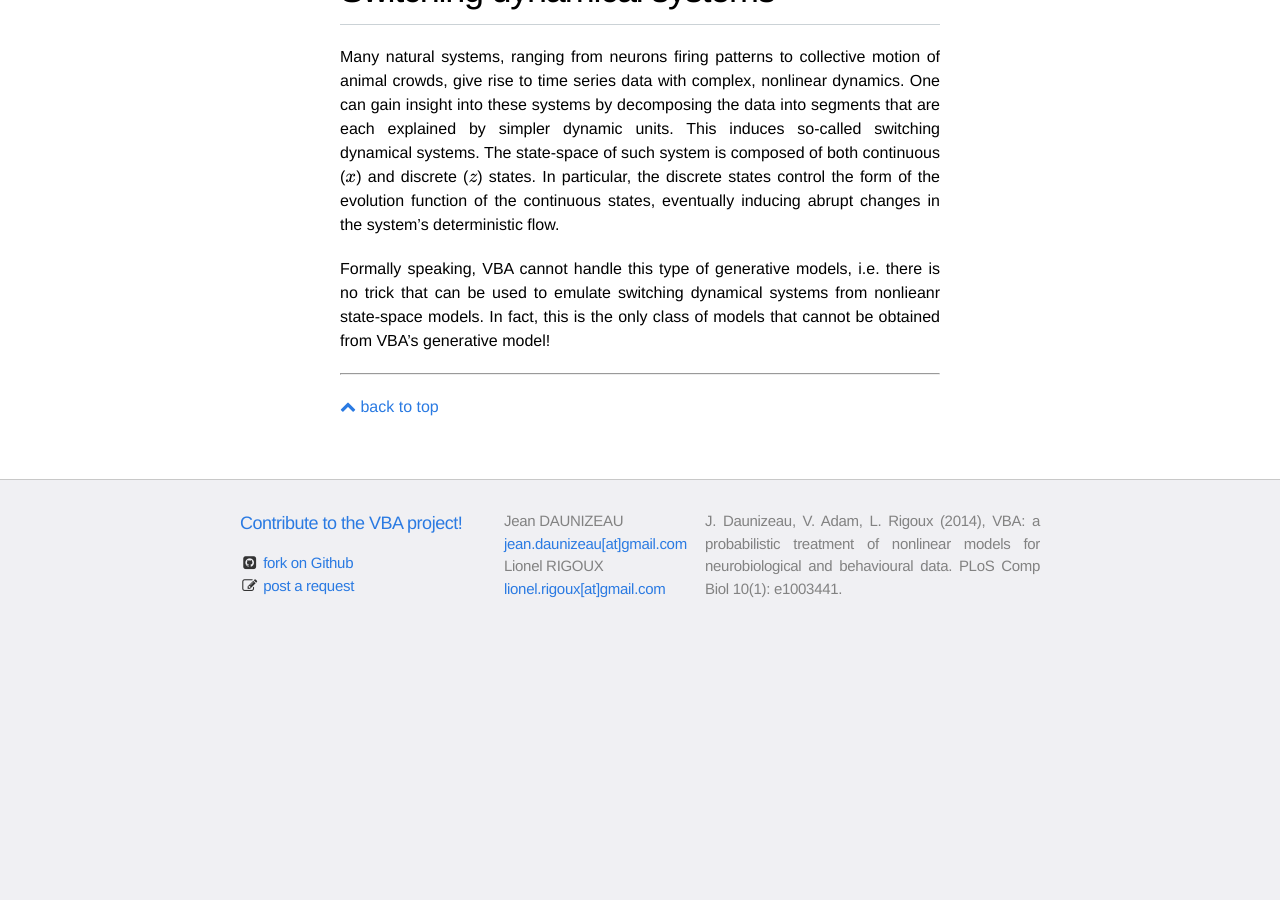
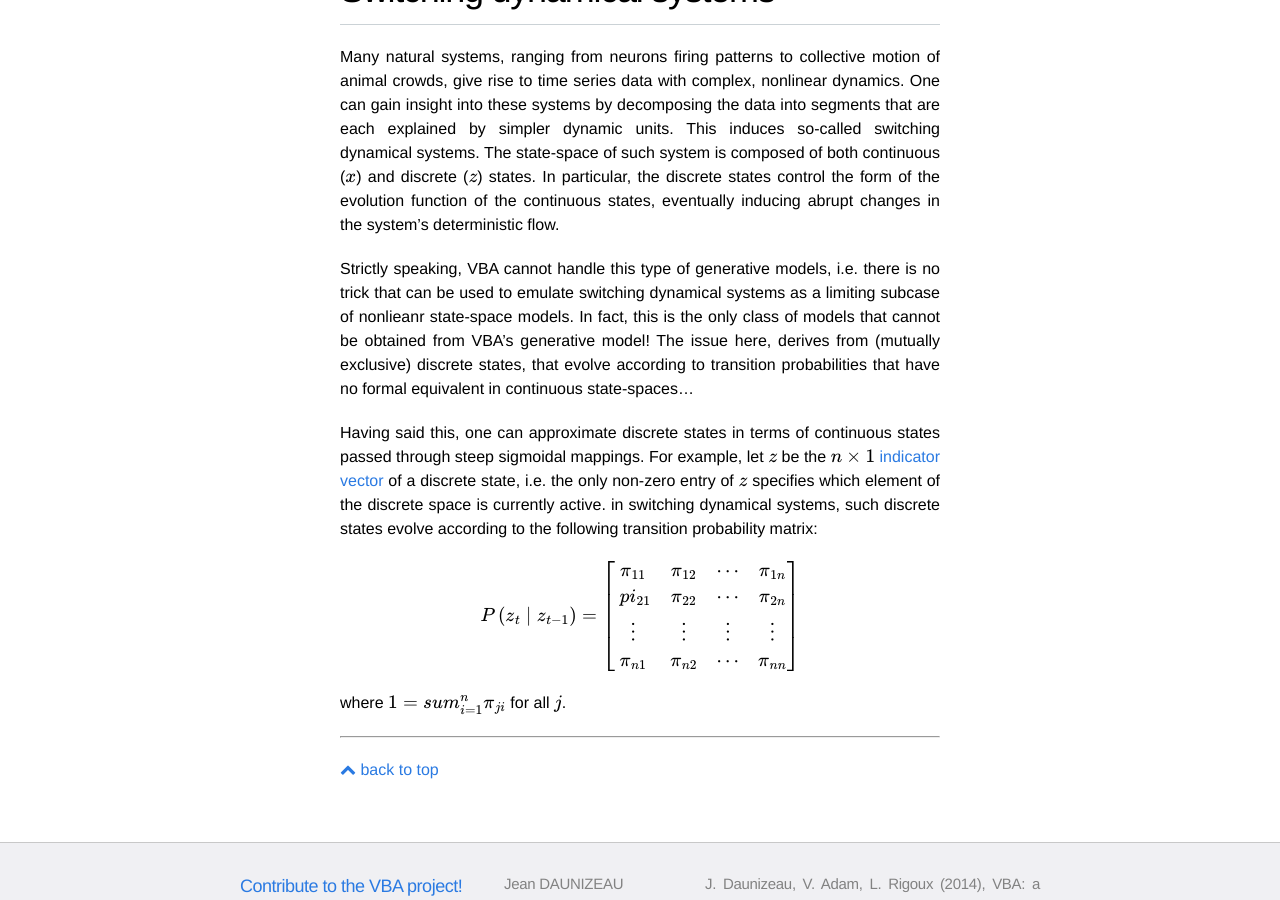
Before and after one commit to MBB-team/VBA-toolbox, a Jekyll site: the page built from _wiki/generativeModels.md, in a window 1280 px wide and 900 px high, scrolled down 4419 px. Built offline with Jekyll 4.4.1, drawn with Linux system fonts in a browser that asks for light colours; nearby versions of some CDN libraries; formulas are drawn with MathJax 3; before the commit the page ends 5064 px from its top, so only the background shows below that.

Commit message:
Update generativeModels.md

```diff
--- a/_wiki/generativeModels.md
+++ b/_wiki/generativeModels.md
@@ -109,4 +109,10 @@ with a measure measurement noise precision $$\sigma \rightarrow \infty$$.
 
 Many natural systems, ranging from neurons firing patterns to collective motion of animal crowds, give rise to time series data with complex, nonlinear dynamics. One can gain insight into these systems by decomposing the data into segments that are each explained by simpler dynamic units. This induces so-called switching dynamical systems. The state-space of such system is composed of both continuous ($$x$$) and discrete ($$z$$) states. In particular, the discrete states control the form of the evolution function of the continuous states, eventually inducing abrupt changes in the system's deterministic flow.
 
-Formally speaking, VBA cannot handle this type of generative models, i.e. there is no trick that can be used to emulate switching dynamical systems from nonlieanr state-space models. In fact, this is the only class of models that cannot be obtained from VBA's generative model!
+Strictly speaking, VBA cannot handle this type of generative models, i.e. there is no trick that can be used to emulate switching dynamical systems as a limiting subcase of nonlieanr state-space models. In fact, this is the only class of models that cannot be obtained from VBA's generative model! The issue here, derives from (mutually exclusive) discrete states, that evolve according to transition probabilities that have no formal equivalent in continuous state-spaces...
+
+Having said this, one can approximate discrete states in terms of continuous states passed through steep sigmoidal mappings. For example, let $$z$$ be the $$n\times 1$$ [indicator vector](https://en.wikipedia.org/wiki/Indicator_vector) of a discrete state, i.e. the only non-zero entry of $$z$$ specifies which element of the discrete space is currently active. in switching dynamical systems, such discrete states evolve according to the following transition probability matrix:
+
+$$ P\left(z_t\mid z_{t-1}\right) = \left[\begin{array}{cccc} \pi_{11} & \pi_{12} & \cdots & \pi_{1n} \\\ pi_{21} & \pi_{22} & \cdots & \pi_{2n} \\ \vdots & \vdots & \vdots & \vdots \\ \pi_{n1} & \pi_{n2} & \cdots & \pi_{nn} \end{array}\right] $$
+
+where $$1 = sum_{i=1}^{n} \pi_{ji}$$ for all $$j$$.
```
